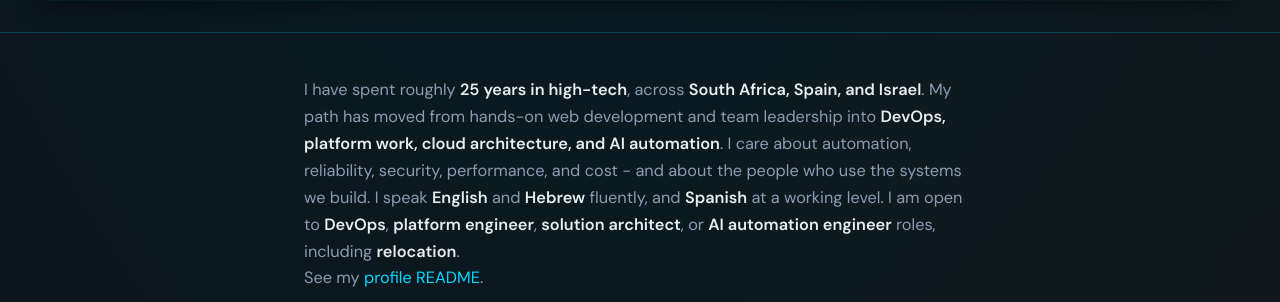
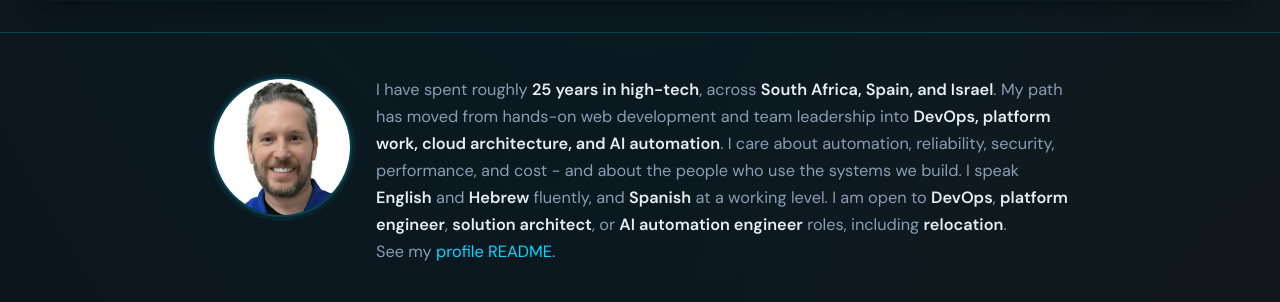
Before and after one commit to talorlik/talorlik, a website: page docs/index.html in a window 1280 px wide. Shown: the part 1060-1362 px from the top of the page. Drawn offline with Linux system fonts and the light colour scheme.

Commit message:
Update GitHub Page.

```diff
--- a/docs/index.html
+++ b/docs/index.html
@@ -63,6 +63,16 @@
       </section>
 
       <div class="wrap">
+      <div class="intro-layout">
+        <img
+          class="profile-pic"
+          src="./profile-pic.jpg"
+          width="128"
+          height="128"
+          alt="Tal Orlik profile photo"
+          loading="lazy"
+          decoding="async"
+        />
         <p class="intro">
           I have spent roughly <strong>25 years in high-tech</strong>, across
           <strong>South Africa, Spain, and Israel</strong>. My path has moved from
@@ -77,6 +87,7 @@
           <strong>relocation</strong>.
           <br />See my <a href="https://github.com/talorlik/talorlik">profile README</a>.
         </p>
+      </div>
 
       <section class="tech-stack" aria-labelledby="tech-stack-heading">
         <h2 id="tech-stack-heading">Tech Stack</h2>
--- a/docs/styles.css
+++ b/docs/styles.css
@@ -158,9 +158,29 @@ section.hero h1 {
   padding: 0 0.25rem;
 }
 
+.intro-layout {
+  display: flex;
+  align-items: flex-start;
+  gap: clamp(1rem, 3vw, 1.5rem);
+  width: 100%;
+  margin: 0 0 clamp(2rem, 5vw, 2.5rem);
+}
+
+.profile-pic {
+  flex: 0 0 auto;
+  width: clamp(5.5rem, 14vw, 8.75rem);
+  height: clamp(5.5rem, 14vw, 8.75rem);
+  border-radius: 50%;
+  object-fit: cover;
+  object-position: center top;
+  border: 2px solid var(--border);
+  box-shadow: 0 0 0 4px rgba(0, 217, 255, 0.06);
+}
+
 .intro {
-  max-width: var(--max);
-  margin: 0 auto clamp(2rem, 5vw, 2.5rem);
+  flex: 1 1 auto;
+  min-width: 0;
+  margin: 0;
   color: var(--muted);
   font-size: clamp(0.98rem, 2.6vw, 1.02rem);
 }
```
Also changed, not shown: docs/profile-pic.jpg (added). Lines whose indentation alone changed are shown as unchanged.
